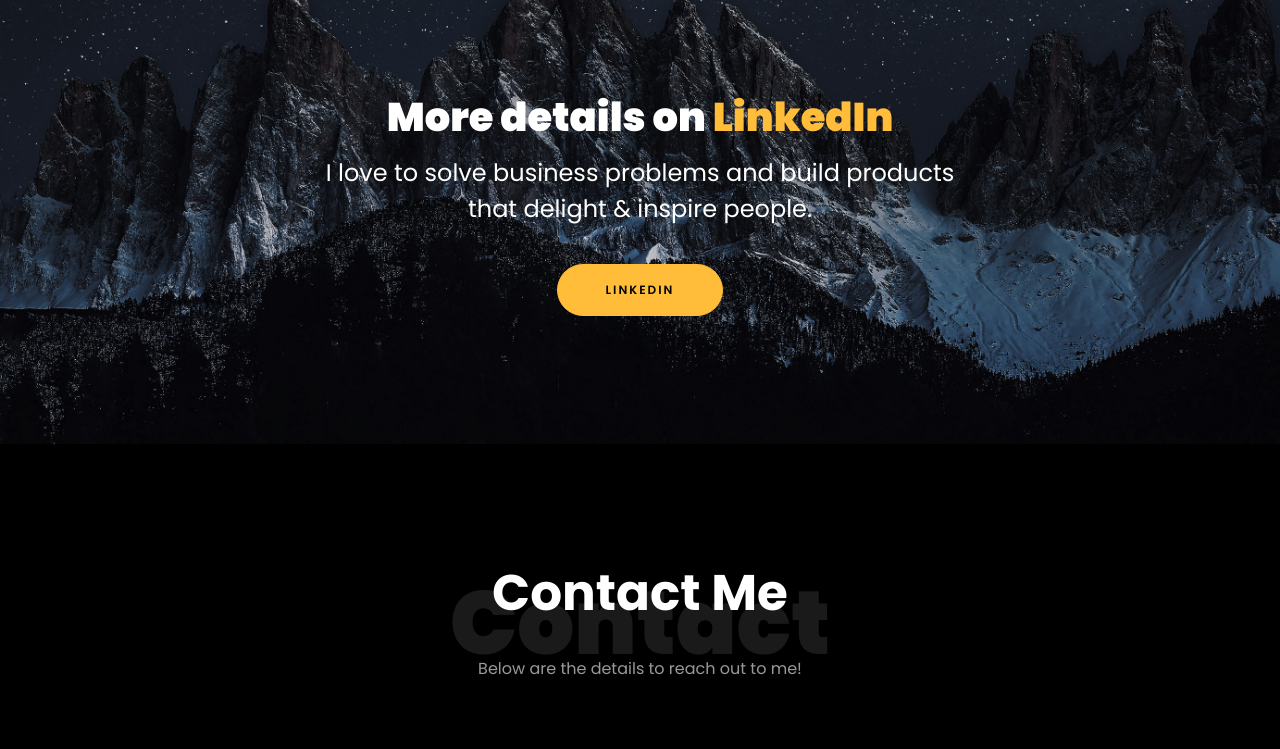
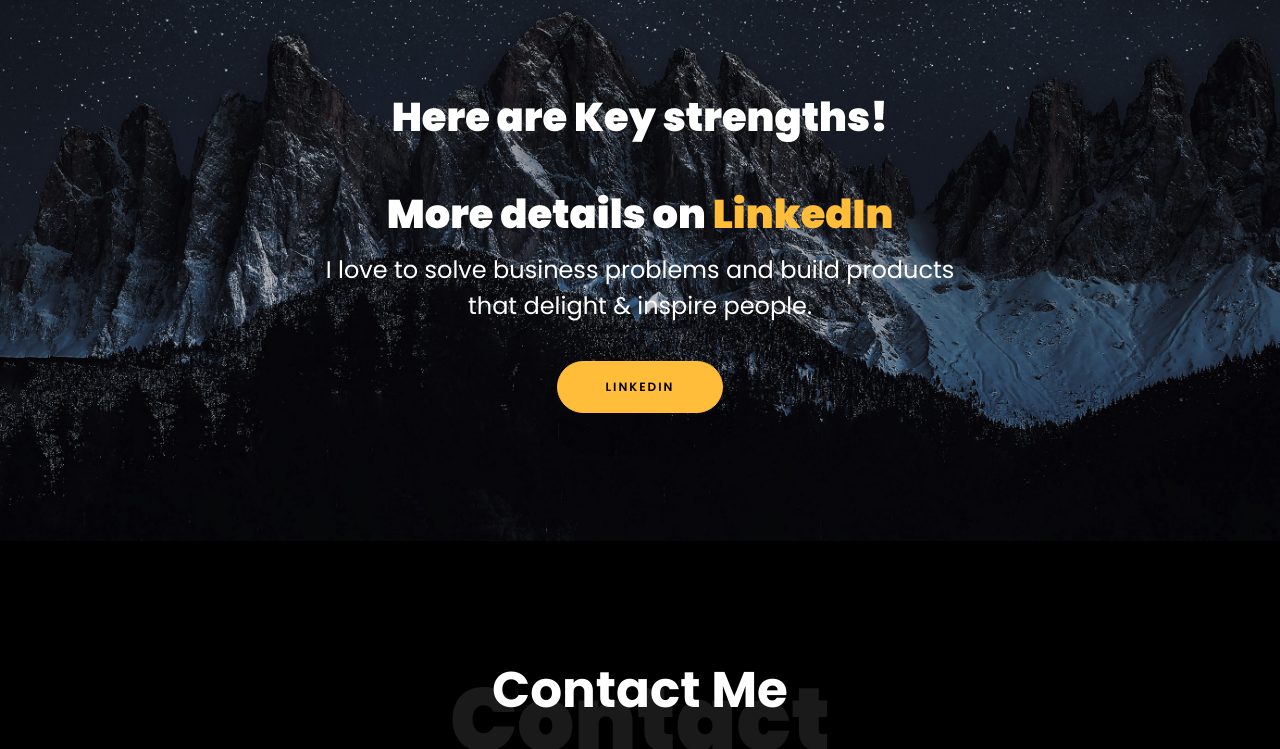
Before and after one commit to man-on-mission/smitbhagat.github.io, a plain HTML site: page index.html in a window 1280 px wide. Shown: the part 5115-5864 px from the top of the page. Drawn offline with Linux system fonts and the light colour scheme; files whose address does not match are found by name.

Commit message:
text changes

```diff
--- a/index.html
+++ b/index.html
@@ -775,7 +775,8 @@
 			  <div class="container">
 				  <div class="row justify-content-center">
 					  <div class="col-md-7 ftco-animate text-center">
-						  <h2>More details on<span> LinkedIn  </span> </h2>
+						  <h2>Here are Key strengths! </h2>
+						  <br><h2>More details on<span> LinkedIn  </span> </h2>
 						  <div class="heading"> <h4> I love to solve business problems and build products that delight &amp; inspire people.</h4>
 						  <br>
 						  <p><a href="https://www.linkedin.com/in/smitbhagat/" class="btn btn-primary py-3 px-5">LinkedIn</a></p>
```
